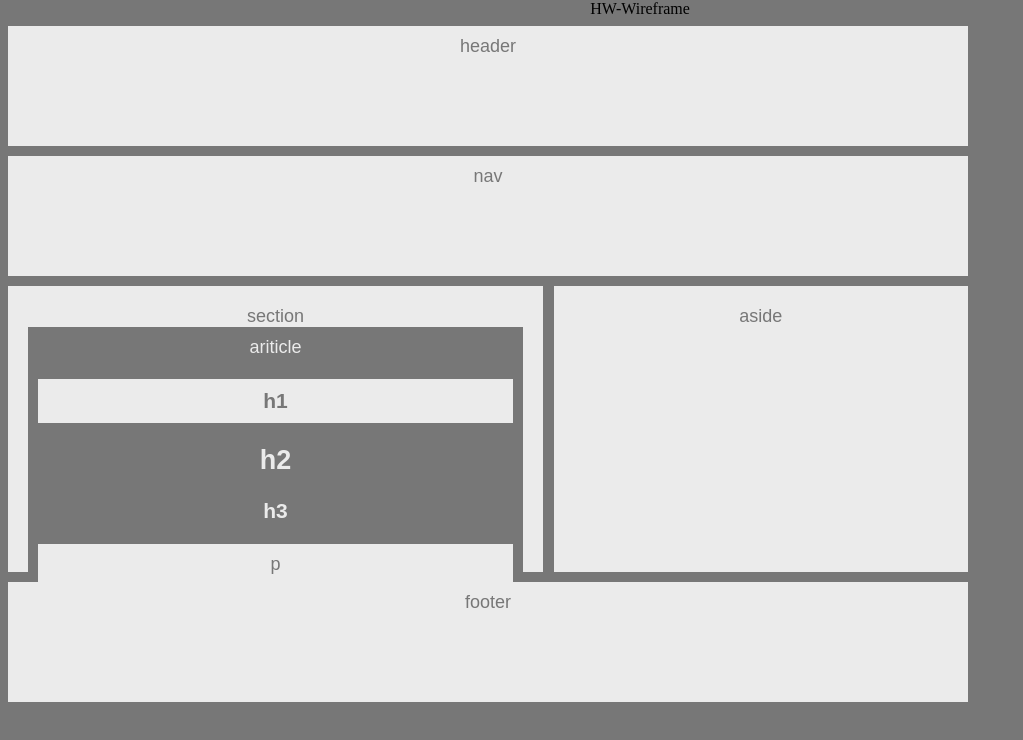
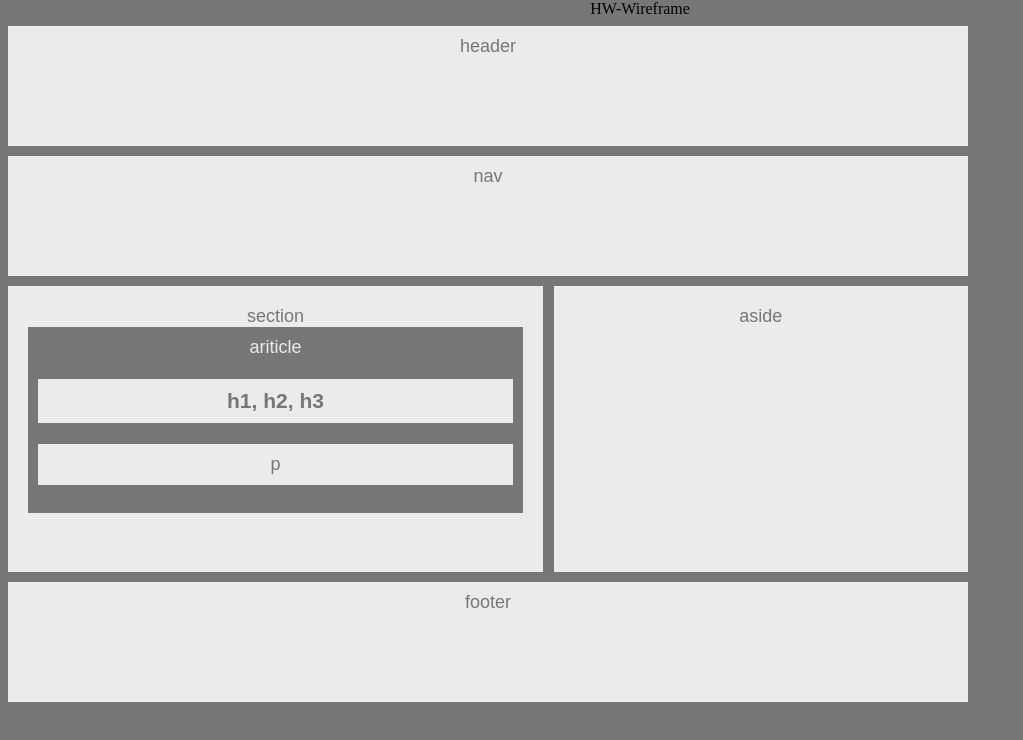
Before and after one commit to Chase480/HW-Wireframe, a plain HTML site: page index.html in a window 1280 px wide. Shown: the whole page, without its empty margins (0-1023 px from the left). Drawn offline with Linux system fonts and the light colour scheme.

Commit message:
Add files via upload

```diff
--- a/index.html
+++ b/index.html
@@ -25,17 +25,11 @@
 
         <Article>
             ariticle
-            <div>
+
                 <h1>
-                    h1
+                    h1, h2, h3
                 </h1>
-                <h2>
-                    h2
-                </h2>
-                <h3>
-                    h3
-                </h3>
-            </div>
+
 
             <p>
                 p
```
